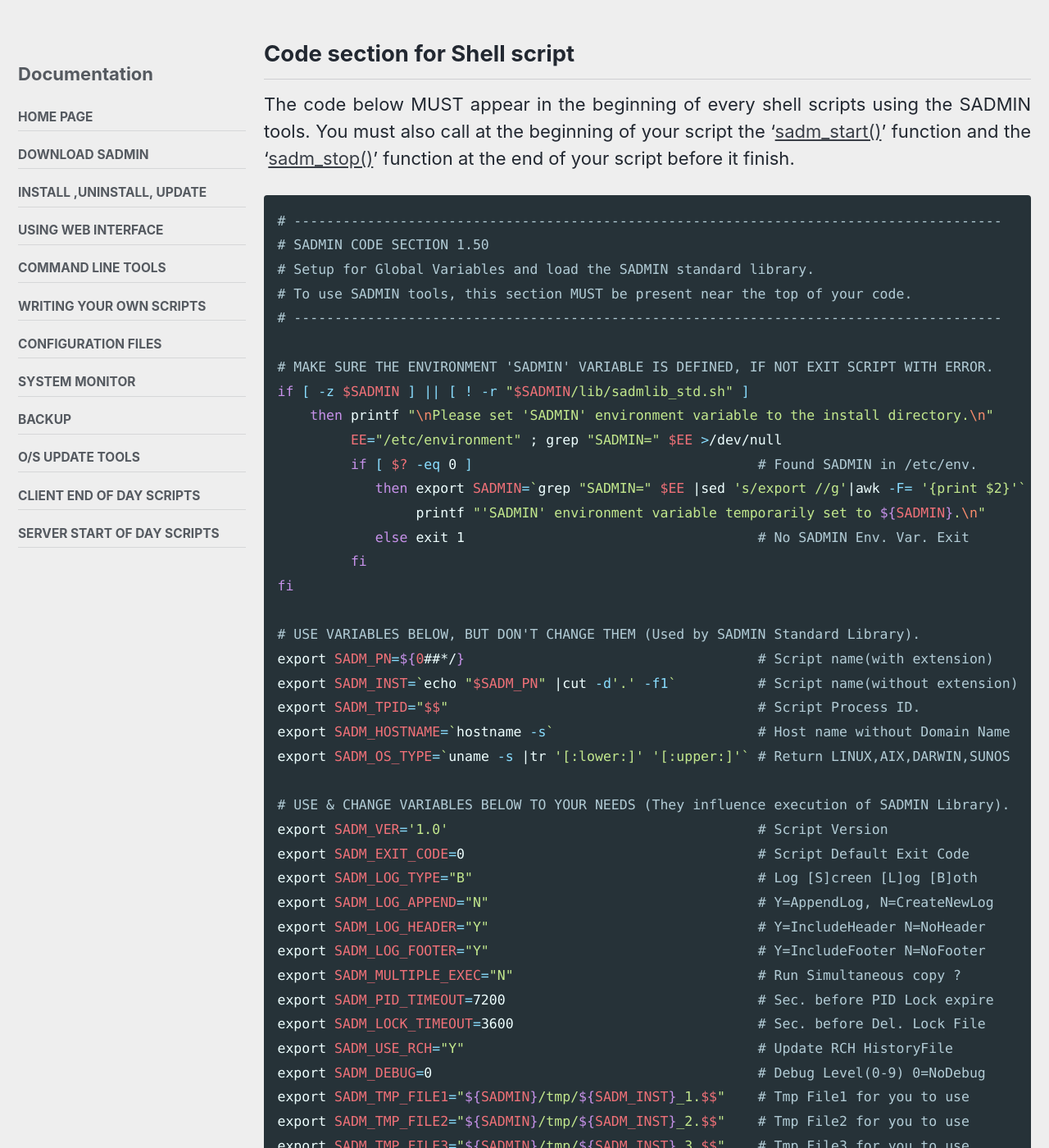
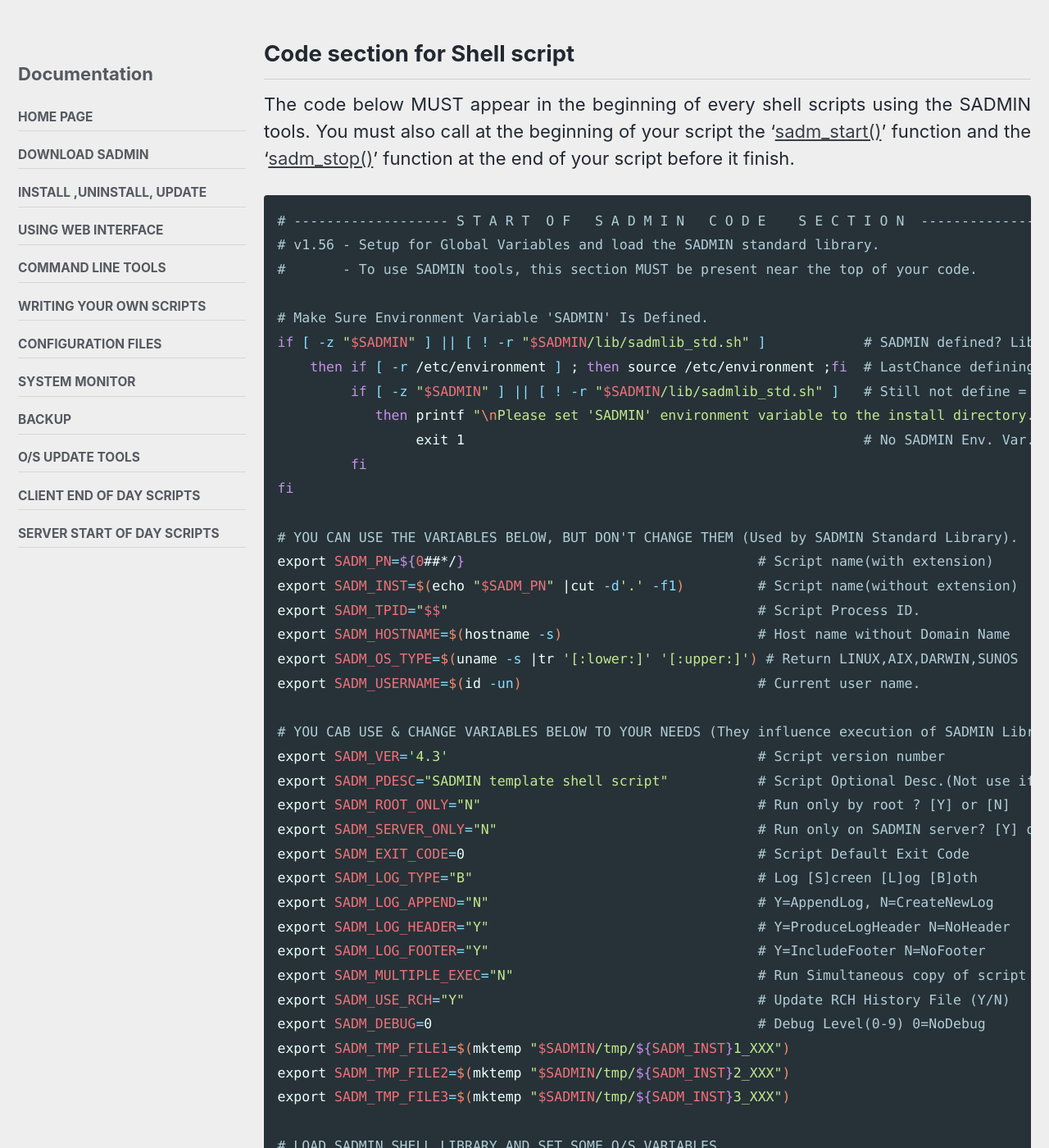
Before and after one commit to jadupl2/jadupl2.github.io, a Jekyll site: the page built from _posts/2021-05-07-sadmin-section.md, in a window 1280 px wide and 1400 px high, scrolled down 264 px. Shown: the whole window at 82% size. Built offline with Jekyll 4.4.1, drawn with Linux system fonts in a browser that asks for light colours; cached includes are drawn as plain includes; some of the changed text lies outside the part shown.

````diff
--- a/_includes/sadm/sadm_section_sh.md
+++ b/_includes/sadm/sadm_section_sh.md
@@ -1,58 +1,59 @@
 <a name="sadmin_shell_section"></a>
 ```bash
-# ---------------------------------------------------------------------------------------
-# SADMIN CODE SECTION 1.50
-# Setup for Global Variables and load the SADMIN standard library.
-# To use SADMIN tools, this section MUST be present near the top of your code.
-# ---------------------------------------------------------------------------------------
+# ------------------- S T A R T  O F   S A D M I N   C O D E    S E C T I O N  ---------------------
+# v1.56 - Setup for Global Variables and load the SADMIN standard library.
+#       - To use SADMIN tools, this section MUST be present near the top of your code.
 
-# MAKE SURE THE ENVIRONMENT 'SADMIN' VARIABLE IS DEFINED, IF NOT EXIT SCRIPT WITH ERROR.
-if [ -z $SADMIN ] || [ ! -r "$SADMIN/lib/sadmlib_std.sh" ]
-    then printf "\nPlease set 'SADMIN' environment variable to the install directory.\n"
-         EE="/etc/environment" ; grep "SADMIN=" $EE >/dev/null
-         if [ $? -eq 0 ]                                   # Found SADMIN in /etc/env.
-            then export SADMIN=`grep "SADMIN=" $EE |sed 's/export //g'|awk -F= '{print $2}'`
-                 printf "'SADMIN' environment variable temporarily set to ${SADMIN}.\n"
-            else exit 1                                    # No SADMIN Env. Var. Exit
+# Make Sure Environment Variable 'SADMIN' Is Defined.
+if [ -z "$SADMIN" ] || [ ! -r "$SADMIN/lib/sadmlib_std.sh" ]            # SADMIN defined? Libr.exist
+    then if [ -r /etc/environment ] ; then source /etc/environment ;fi  # LastChance defining SADMIN
+         if [ -z "$SADMIN" ] || [ ! -r "$SADMIN/lib/sadmlib_std.sh" ]   # Still not define = Error
+            then printf "\nPlease set 'SADMIN' environment variable to the install directory.\n"
+                 exit 1                                                 # No SADMIN Env. Var. Exit
          fi
 fi
 
-# USE VARIABLES BELOW, BUT DON'T CHANGE THEM (Used by SADMIN Standard Library).
+# YOU CAN USE THE VARIABLES BELOW, BUT DON'T CHANGE THEM (Used by SADMIN Standard Library).
 export SADM_PN=${0##*/}                                    # Script name(with extension)
-export SADM_INST=`echo "$SADM_PN" |cut -d'.' -f1`          # Script name(without extension)
+export SADM_INST=$(echo "$SADM_PN" |cut -d'.' -f1)         # Script name(without extension)
 export SADM_TPID="$$"                                      # Script Process ID.
-export SADM_HOSTNAME=`hostname -s`                         # Host name without Domain Name
-export SADM_OS_TYPE=`uname -s |tr '[:lower:]' '[:upper:]'` # Return LINUX,AIX,DARWIN,SUNOS
+export SADM_HOSTNAME=$(hostname -s)                        # Host name without Domain Name
+export SADM_OS_TYPE=$(uname -s |tr '[:lower:]' '[:upper:]') # Return LINUX,AIX,DARWIN,SUNOS
+export SADM_USERNAME=$(id -un)                             # Current user name.
 
-# USE & CHANGE VARIABLES BELOW TO YOUR NEEDS (They influence execution of SADMIN Library).
-export SADM_VER='1.0'                                      # Script Version
+# YOU CAB USE & CHANGE VARIABLES BELOW TO YOUR NEEDS (They influence execution of SADMIN Library).
+export SADM_VER='4.3'                                      # Script version number
+export SADM_PDESC="SADMIN template shell script"           # Script Optional Desc.(Not use if empty)
+export SADM_ROOT_ONLY="N"                                  # Run only by root ? [Y] or [N]
+export SADM_SERVER_ONLY="N"                                # Run only on SADMIN server? [Y] or [N]
 export SADM_EXIT_CODE=0                                    # Script Default Exit Code
 export SADM_LOG_TYPE="B"                                   # Log [S]creen [L]og [B]oth
 export SADM_LOG_APPEND="N"                                 # Y=AppendLog, N=CreateNewLog
-export SADM_LOG_HEADER="Y"                                 # Y=IncludeHeader N=NoHeader
+export SADM_LOG_HEADER="Y"                                 # Y=ProduceLogHeader N=NoHeader
 export SADM_LOG_FOOTER="Y"                                 # Y=IncludeFooter N=NoFooter
-export SADM_MULTIPLE_EXEC="N"                              # Run Simultaneous copy ?
-export SADM_PID_TIMEOUT=7200                               # Sec. before PID Lock expire
-export SADM_LOCK_TIMEOUT=3600                              # Sec. before Del. Lock File
-export SADM_USE_RCH="Y"                                    # Update RCH HistoryFile
+export SADM_MULTIPLE_EXEC="N"                              # Run Simultaneous copy of script
+export SADM_USE_RCH="Y"                                    # Update RCH History File (Y/N)
 export SADM_DEBUG=0                                        # Debug Level(0-9) 0=NoDebug
-export SADM_TMP_FILE1="${SADMIN}/tmp/${SADM_INST}_1.$$"    # Tmp File1 for you to use
-export SADM_TMP_FILE2="${SADMIN}/tmp/${SADM_INST}_2.$$"    # Tmp File2 for you to use
-export SADM_TMP_FILE3="${SADMIN}/tmp/${SADM_INST}_3.$$"    # Tmp File3 for you to use
+export SADM_TMP_FILE1=$(mktemp "$SADMIN/tmp/${SADM_INST}1_XXX")
+export SADM_TMP_FILE2=$(mktemp "$SADMIN/tmp/${SADM_INST}2_XXX")
+export SADM_TMP_FILE3=$(mktemp "$SADMIN/tmp/${SADM_INST}3_XXX")
 
 # LOAD SADMIN SHELL LIBRARY AND SET SOME O/S VARIABLES.
-. ${SADMIN}/lib/sadmlib_std.sh                             # LOAD SADMIN Shell Library
+. "${SADMIN}/lib/sadmlib_std.sh"                           # Load SADMIN Shell Library
 export SADM_OS_NAME=$(sadm_get_osname)                     # O/S Name in Uppercase
 export SADM_OS_VERSION=$(sadm_get_osversion)               # O/S Full Ver.No. (ex: 9.0.1)
 export SADM_OS_MAJORVER=$(sadm_get_osmajorversion)         # O/S Major Ver. No. (ex: 9)
+#export SADM_SSH_CMD="${SADM_SSH} -qnp ${SADM_SSH_PORT} "   # SSH CMD to Access Systems
 
 # VALUES OF VARIABLES BELOW ARE LOADED FROM SADMIN CONFIG FILE ($SADMIN/cfg/sadmin.cfg)
-# THEY CAN BE OVERRIDDEN HERE, ON A PER SCRIPT BASIS (IF NEEDED).
+# BUT THEY CAN BE OVERRIDDEN HERE, ON A PER SCRIPT BASIS (IF NEEDED).
 #export SADM_ALERT_TYPE=1                                   # 0=No 1=OnError 2=OnOK 3=Always
 #export SADM_ALERT_GROUP="default"                          # Alert Group to advise
 #export SADM_MAIL_ADDR="your_email@domain.com"              # Email to send log
 #export SADM_MAX_LOGLINE=500                                # Nb Lines to trim(0=NoTrim)
 #export SADM_MAX_RCLINE=35                                  # Nb Lines to trim(0=NoTrim)
-#export SADM_SSH_CMD="${SADM_SSH} -qnp ${SADM_SSH_PORT} "   # SSH CMD to Access Server
-# ---------------------------------------------------------------------------------------
+#export SADM_PID_TIMEOUT=7200                               # Sec. before PID Lock expire
+#export SADM_LOCK_TIMEOUT=3600                              # Sec. before Del. System LockFile
+# --------------- ---  E N D   O F   S A D M I N   C O D E    S E C T I O N  -----------------------
+
 ```
````
Also changed, not shown: _pages/download.md (+20 -0 lines), index.md (+2 -2 lines).
